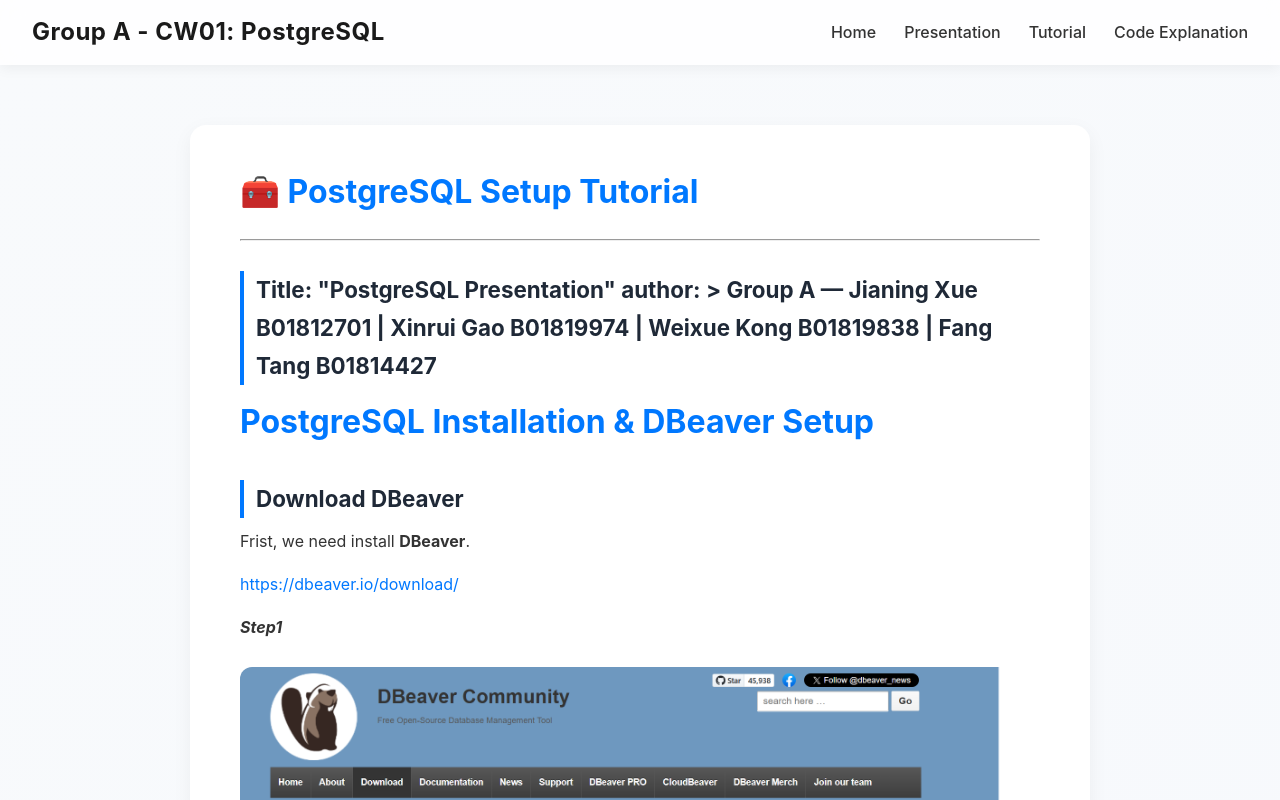
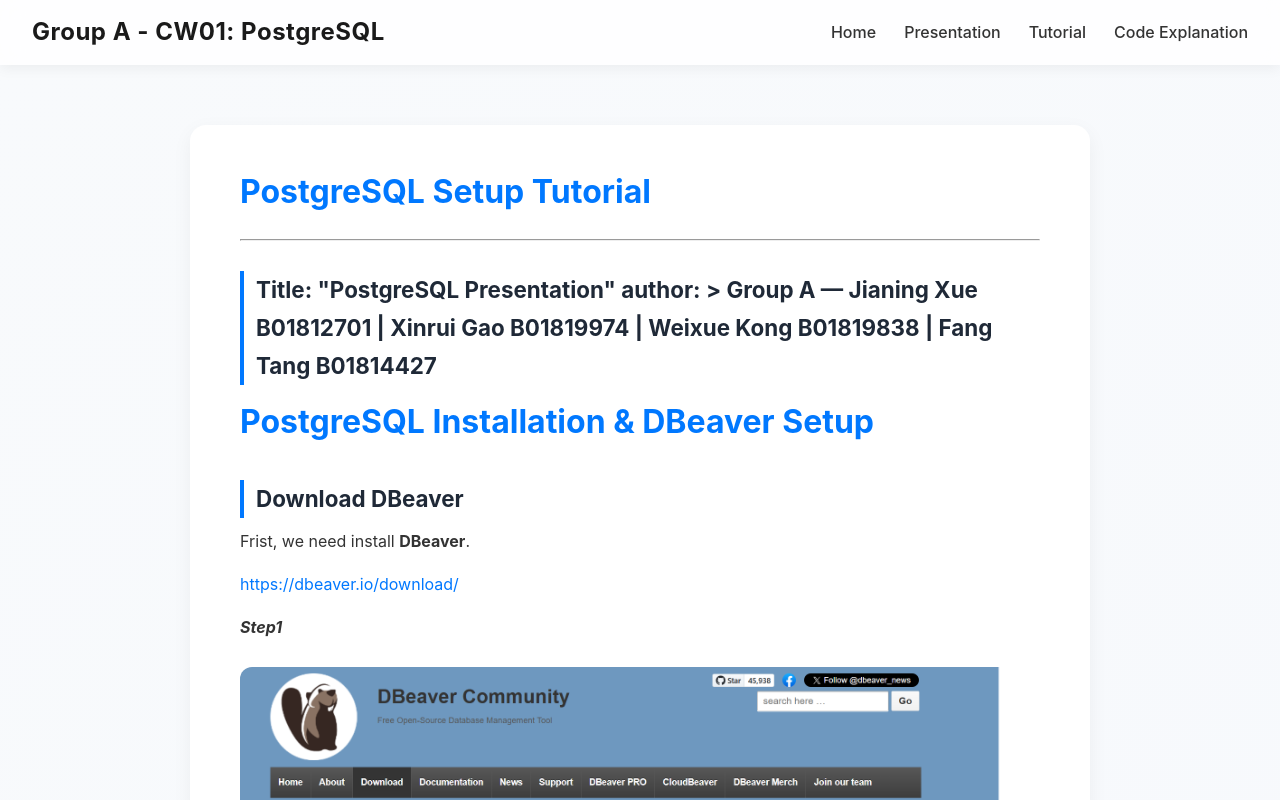
Before and after one commit to NINA08042/Group-A-PostgreSQL, a React (Vite) app: page /tutorial in a window 1280 px wide. Shown: the top 800 px of the page. Built offline with nearby package versions, Linux system fonts and the light colour scheme.

Commit message:
Update Tutorial.tsx

```diff
--- a/src/pages/Tutorial.tsx
+++ b/src/pages/Tutorial.tsx
@@ -15,7 +15,7 @@
 
   return (
     <div className="page markdown-body">
-      <h1>🧰 PostgreSQL Setup Tutorial</h1>
+      <h1>PostgreSQL Setup Tutorial</h1>
       <ReactMarkdown
         children={content.replaceAll("/Group-A-PostgreSQL/", `${base}`)}
         remarkPlugins={[remarkGfm]}
```
